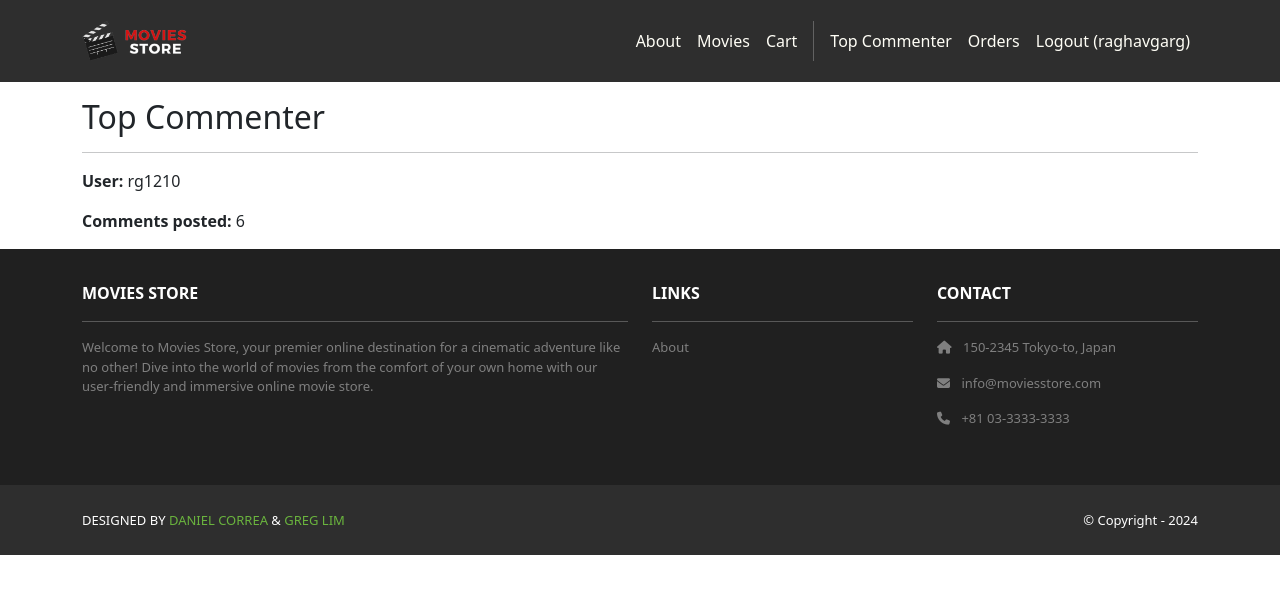
After one commit to RaghavGarg1210/moviestore2340, a Django app: page /movies/top-commenter/ in a window 1280 px wide. The commit adds this page. Shown: the top 594 px of the page. Run offline with Django 5.2, Linux system fonts and the light colour scheme; a user stored in the database is signed in; data comes from the database, SQL or seed files in the repository; some libraries are stand-ins or nearby versions.

Commit message:
UserStory4 Functionality - Created page for top commenter and then also added a view for it as well

```diff
--- /dev/null
+++ b/movies/templates/movies/top_commenter.html
@@ -0,0 +1,23 @@
+{% extends 'base.html' %}
+{% block content %}
+<div class=""p-3>
+    <div class="container">
+        <div class="row mt-3">
+            <div class=""col mx-auto mb-3">
+                <h2>Top Commenter</h2>
+                <hr />
+                {% if template_data.username %}
+                <p>
+                    <b>User:</b> {{ template_data.username }}
+                </p>
+                <p>
+                    <b>Comments posted:</b> {{ template_data.comment_count }}
+                </p>
+                {% else %}
+                <p>No comments have been posted yet.</p>
+                {% endif %}
+            </div>
+        </div>
+    </div>
+</div>
+{% endblock content %}
--- a/movies/urls.py
+++ b/movies/urls.py
@@ -2,6 +2,7 @@ from django.urls import path
 from . import views
 urlpatterns = [
     path('', views.index, name='movies.index'),
+    path('top-commenter/', views.top_commenter, name = 'movies.top_commenter'),
     path('<int:id>/', views.show, name='movies.show'),
     path('<int:id>/review/create/', views.create_review, name='movies.create_review'),
     path('<int:id>/review/<int:review_id>/edit/', views.edit_review, name='movies.edit_review'),
--- a/movies/views.py
+++ b/movies/views.py
@@ -1,6 +1,7 @@
 from django.shortcuts import render, redirect, get_object_or_404
 from .models import Movie, Review
-from django.contrib.auth.decorators import login_required
+from django.db.models import Count
+from django.contrib.auth.decorators import login_required, user_passes_test
 
 def index(request):
     search_term = request.GET.get('search')
@@ -69,3 +70,23 @@ def report_review(request, id, review_id):
     review.reported = True
     review.save()
     return redirect('movies.show', id=id)
+
+@user_passes_test(lambda u: u.is_staff)
+def top_commenter(request):
+    top = (
+        Review.objects
+        .values('user__username')
+        .annotate(comment_count=Count('id'))
+        .order_by('-comment_count')
+        .first()
+    )
+    template_data = {}
+    template_data['title'] = 'Top Commenter'
+    if top:
+        template_data['username'] = top['user__username']
+        template_data['comment_count'] = top['comment_count']
+    else:
+        template_data['username'] = None
+        template_data['comment_count'] = 0
+    return render(request, 'movies/top_commenter.html',
+                  {'template_data': template_data})
--- a/moviesstore/templates/base.html
+++ b/moviesstore/templates/base.html
@@ -43,6 +43,11 @@
               <div class="vr bg-white mx-2 d-none
               d-lg-block"></div>
               {% if user.is_authenticated %}
+              {% if user.is_staff %}
+              <a class = "nav-link"
+              href="{% url 'movies.top_commenter' %}">Top Commenter
+              </a>
+              {% endif %}
               <a class="nav-link"
               href="{% url 'accounts.orders' %}">Orders
               </a>
```
